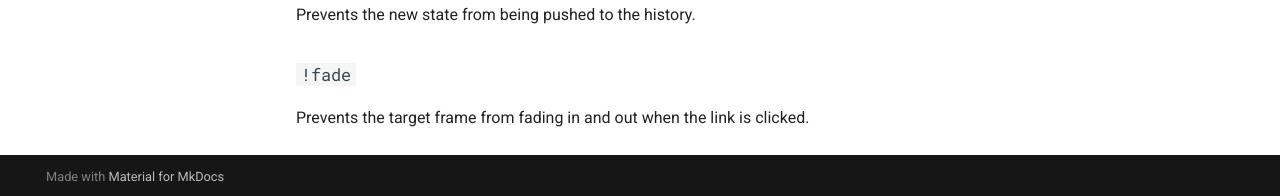
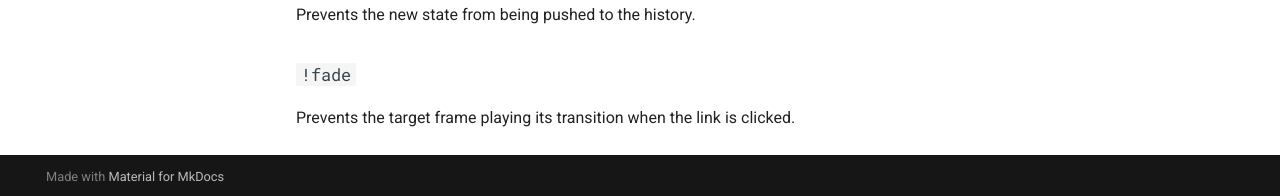
Before and after one commit to Draconizations/malachite, an MkDocs documentation site: the page built from docs/alpine/x-link.md, in a window 1280 px wide and 900 px high, scrolled down 515 px. Shown: the part 701-897 px from the top of the window. Built offline with MkDocs 1.6.1 and Material for MkDocs 9.7.7, drawn with Linux system fonts in a browser that asks for light colours; comment, search, counter and statistics services are not loaded; the version menu is left out.

```diff
--- a/docs/alpine/x-link.md
+++ b/docs/alpine/x-link.md
@@ -32,4 +32,4 @@ The following modifiers are available for the `x-link` directive.
 Prevents the new state from being pushed to the history.
 
 ### `!fade`
-Prevents the target frame from fading in and out when the link is clicked.
+Prevents the target frame playing its transition when the link is clicked.
```
Also changed, not shown: docs/alpine/x-fade.md (added, +23 -0 lines).
